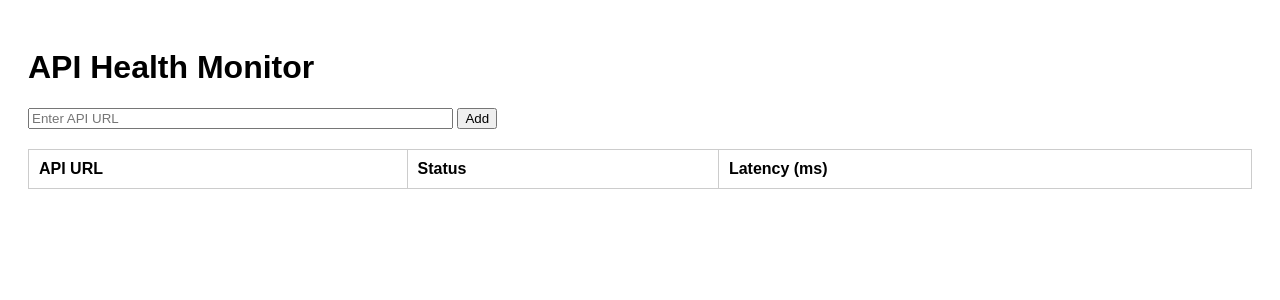
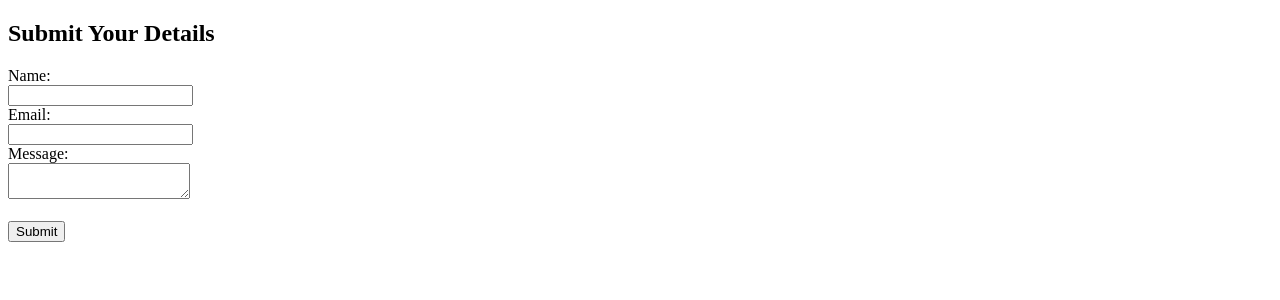
Before and after one commit to prince2k18/api-health, a FastAPI app: page / in a window 1280 px wide. Shown: the top 300 px of the page. Run offline with FastAPI, Linux system fonts and the light colour scheme; data that the repository does not hold is empty.

Commit message:
Fixed dashboard.html and cleaned Python code

```diff
--- a/main.py
+++ b/main.py
@@ -1,18 +1,32 @@
-from fastapi import FastAPI, Request, Form
+from fastapi import FastAPI, Form, Request
 from fastapi.responses import HTMLResponse
 from fastapi.templating import Jinja2Templates
-import monitor
+import aiosqlite
 
 app = FastAPI()
 templates = Jinja2Templates(directory="templates")
 
 @app.get("/", response_class=HTMLResponse)
-async def dashboard(request: Request):
-    data = await monitor.check_all_apis()
-    return templates.TemplateResponse("dashboard.html", {"request": request, "results": data})
+async def form(request: Request):
+    return templates.TemplateResponse("dashboard.html", {"request": request})
 
 @app.post("/add", response_class=HTMLResponse)
-async def add_api(request: Request, url: str = Form(...)):
-    await monitor.add_api(url)
-    data = await monitor.check_all_apis()
-    return templates.TemplateResponse("dashboard.html", {"request": request, "results": data})
+async def add(request: Request, name: str = Form(...), email: str = Form(...), message: str = Form(...)):
+    async with aiosqlite.connect("data.db") as db:
+        await db.execute("INSERT INTO users (name, email, message) VALUES (?, ?, ?)", (name, email, message))
+        await db.commit()
+    return templates.TemplateResponse("dashboard.html", {
+        "request": request,
+        "msg": "Successfully Submitted"
+    })
+
+@app.get("/view", response_class=HTMLResponse)
+async def view_data(request: Request):
+    async with aiosqlite.connect("data.db") as db:
+        cursor = await db.execute("SELECT name, email, message FROM users")
+        rows = await cursor.fetchall()
+    return templates.TemplateResponse("dashboard.html", {
+        "request": request,
+        "msg": "Data Loaded",
+        "data": rows
+    })
--- a/templates/dashboard.html
+++ b/templates/dashboard.html
@@ -1,36 +1,44 @@
 <!DOCTYPE html>
 <html>
 <head>
-    <title>API Monitor Dashboard</title>
-    <style>
-        body { font-family: Arial; padding: 20px; }
-        table { width: 100%; border-collapse: collapse; margin-top: 20px; }
-        th, td { padding: 10px; border: 1px solid #ccc; text-align: left; }
-        .ok { color: green; }
-        .fail { color: red; }
-    </style>
+    <title>Health Form</title>
 </head>
 <body>
-    <h1>API Health Monitor</h1>
-
-    <form method="post" action="/add">
-        <input type="text" name="url" placeholder="Enter API URL" size="50" required>
-        <button type="submit">Add</button>
+    <h2>Submit Your Details</h2>
+    <form action="/add" method="post">
+        <label>Name:</label><br>
+        <input type="text" name="name"><br>
+        <label>Email:</label><br>
+        <input type="email" name="email"><br>
+        <label>Message:</label><br>
+        <textarea name="message"></textarea><br><br>
+        <input type="submit" value="Submit">
     </form>
 
-    <table>
+    {% if msg %}
+        <p style="color: green;">{{ msg }}</p>
+    {% endif %}
+
+    {% if data %}
+        <h3>Submitted Entries:</h3>
+        <table border="1">
+            <thead>
                 <tr>
-            <th>API URL</th>
-            <th>Status</th>
-            <th>Latency (ms)</th>
+                    <th>Name</th>
+                    <th>Email</th>
+                    <th>Message</th>
                 </tr>
-        {% for r in results %}
+            </thead>
+            <tbody>
+                {% for name, email, message in data %}
                 <tr>
-            <td>{{ r.url }}</td>
-            <td class="{{ 'ok' if r.status == 200 else 'fail' }}">{{ r.status }}</td>
-            <td>{{ r.latency }}</td>
+                    <td>{{ name }}</td>
+                    <td>{{ email }}</td>
+                    <td>{{ message }}</td>
                 </tr>
                 {% endfor %}
+            </tbody>
         </table>
+    {% endif %}
 </body>
 </html>
```
Lines whose indentation alone changed are shown as unchanged.
